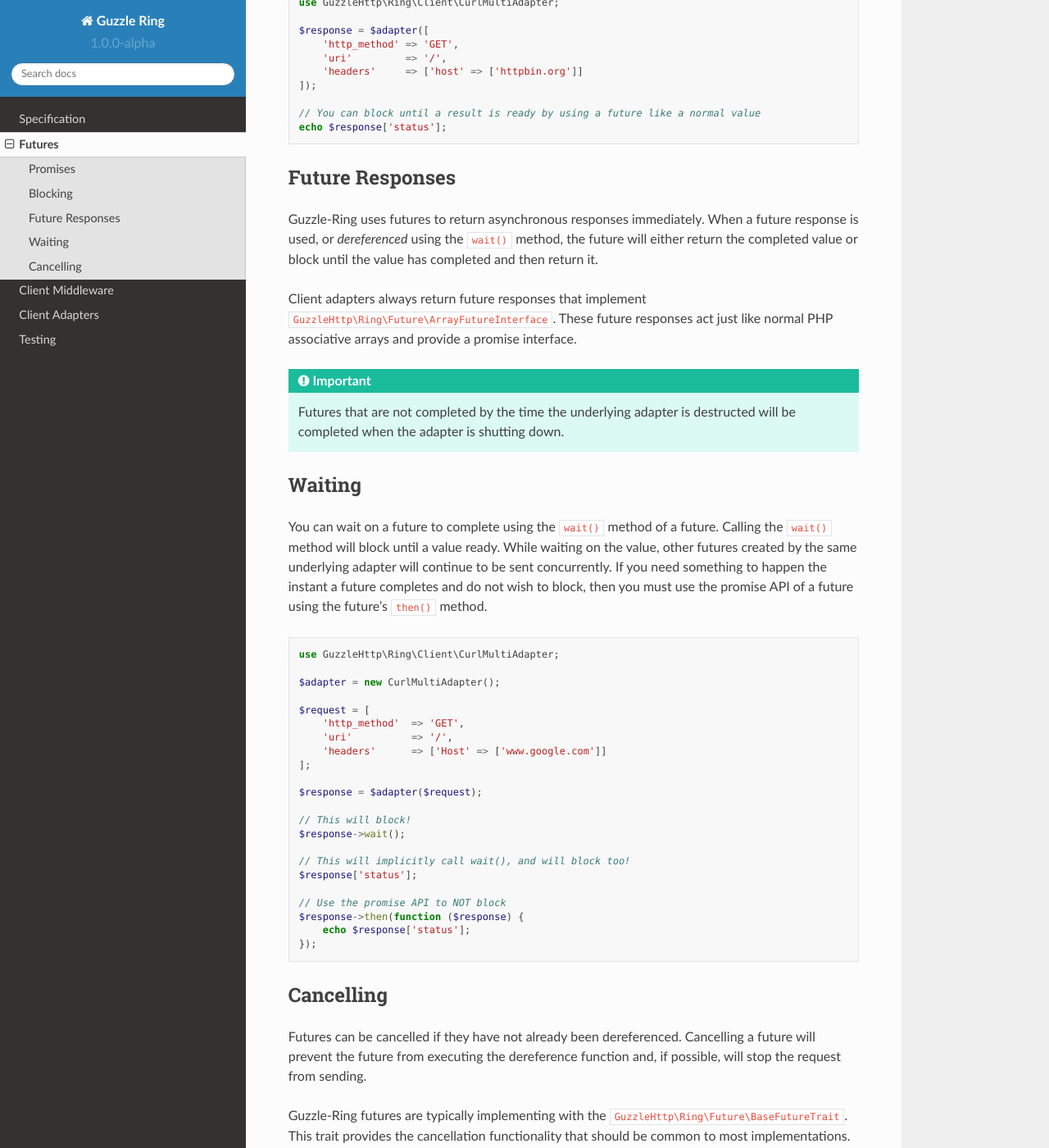
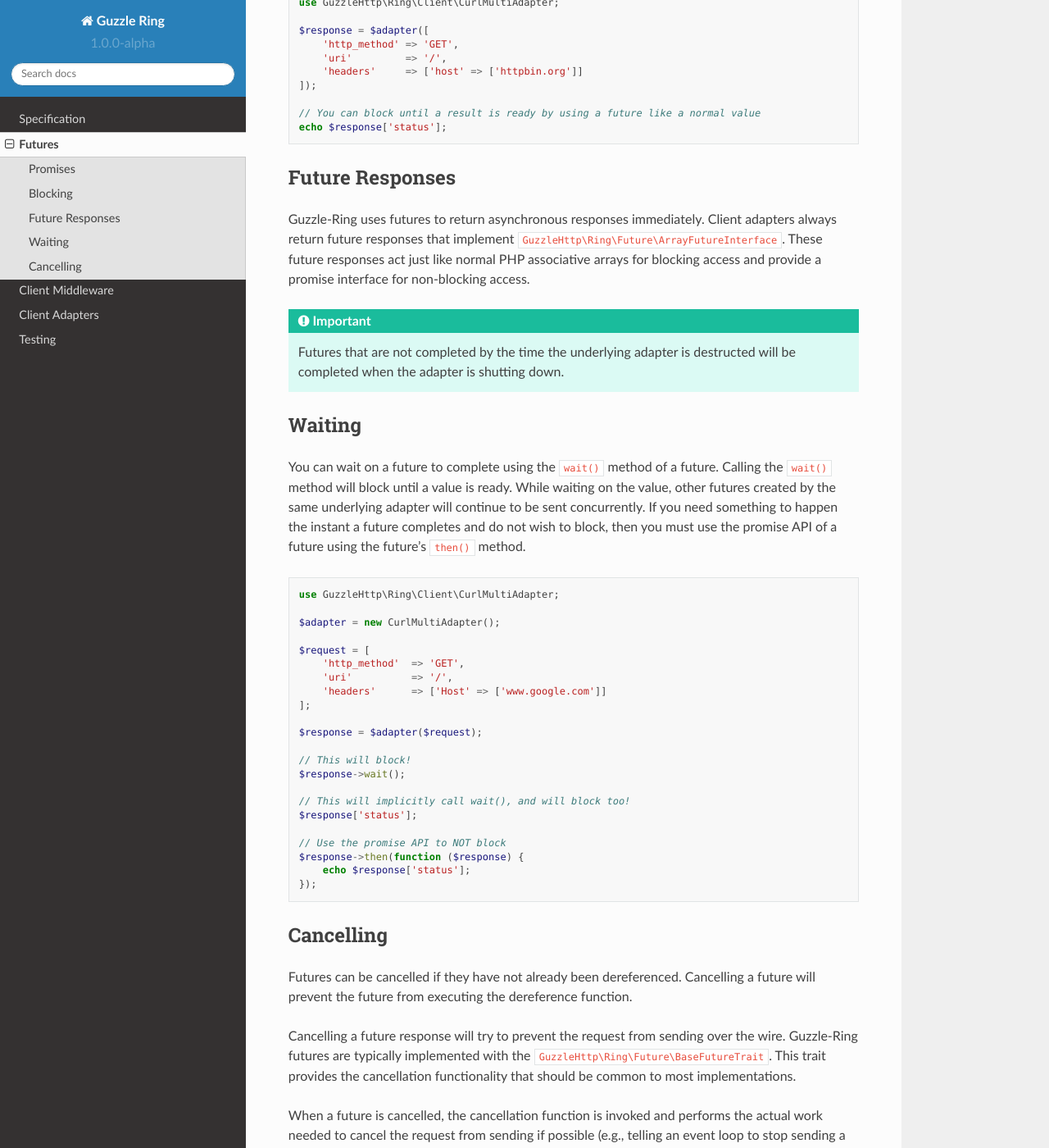
Before and after one commit to guzzle/RingPHP, a Sphinx documentation site: the page built from docs/futures.rst, in a window 1280 px wide and 1400 px high, scrolled down 855 px. Shown: the whole window at 82% size. Built offline with Sphinx 7.4.7 and the Read the Docs theme 2.0.0, drawn with Linux system fonts in a browser that asks for light colours.

Commit message:
More doc tweaks

```diff
--- a/docs/futures.rst
+++ b/docs/futures.rst
@@ -54,14 +54,11 @@
 Future Responses
 ----------------
 
-Guzzle-Ring uses futures to return asynchronous responses immediately. When a
-future response is used, or *dereferenced* using the ``wait()`` method, the
-future will either return the completed value or block until the value has
-completed and then return it.
-
-Client adapters always return future responses that implement
+Guzzle-Ring uses futures to return asynchronous responses immediately. Client
+adapters always return future responses that implement
 ``GuzzleHttp\Ring\Future\ArrayFutureInterface``. These future responses act
-just like normal PHP associative arrays and provide a promise interface.
+just like normal PHP associative arrays for blocking access and provide a
+promise interface for non-blocking access.
 
 .. important::
 
@@ -107,10 +104,10 @@
 ----------
 
 Futures can be cancelled if they have not already been dereferenced. Cancelling
-a future will prevent the future from executing the dereference function and,
-if possible, will stop the request from sending.
+a future will prevent the future from executing the dereference function.
 
-Guzzle-Ring futures are typically implementing with the
+Cancelling a future response will try to prevent the request from sending over
+the wire. Guzzle-Ring futures are typically implemented with the
 ``GuzzleHttp\Ring\Future\BaseFutureTrait``. This trait provides the cancellation
 functionality that should be common to most implementations.
 
```
Also changed, not shown: other parts of docs/futures.rst (+5 -5 lines).
